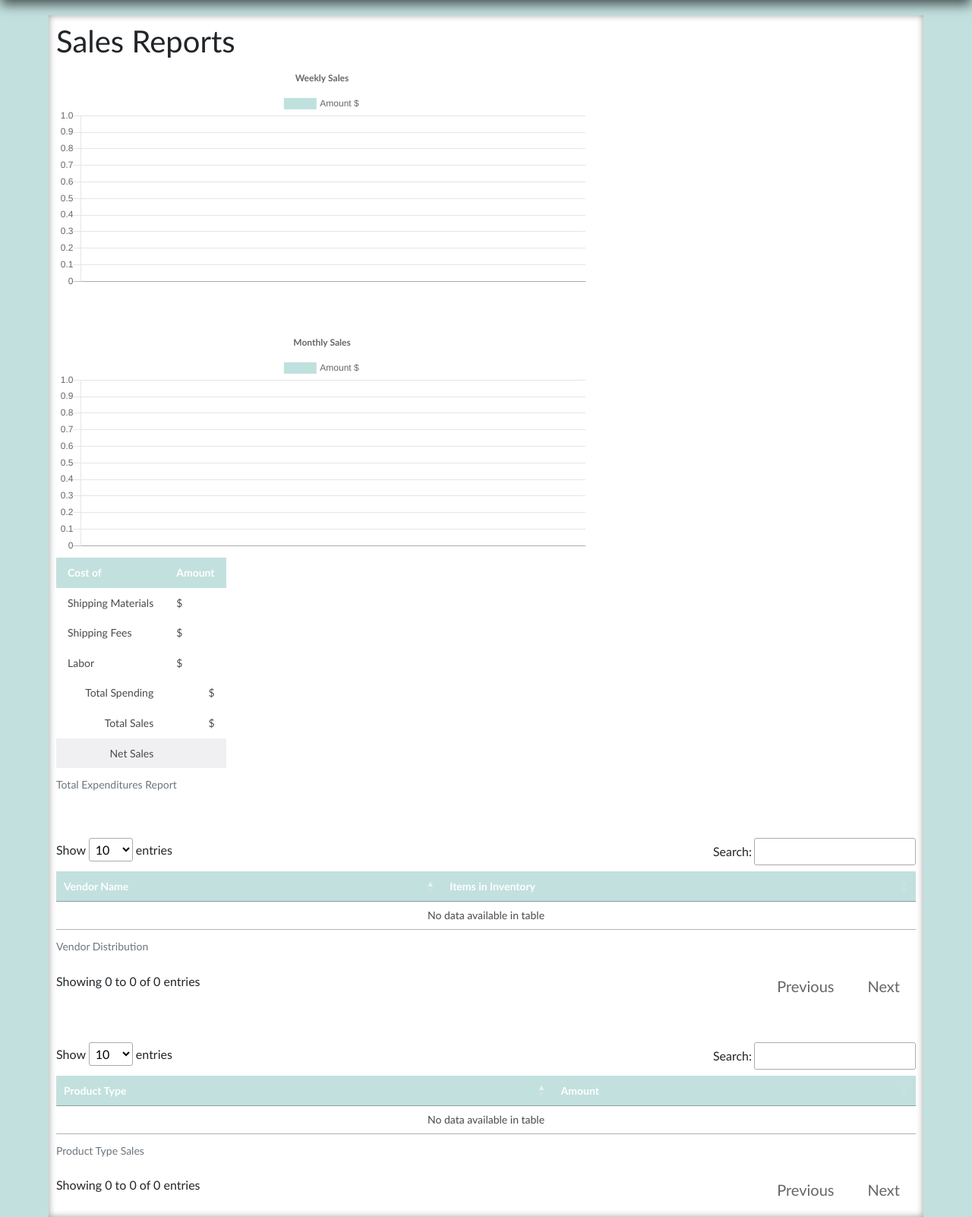
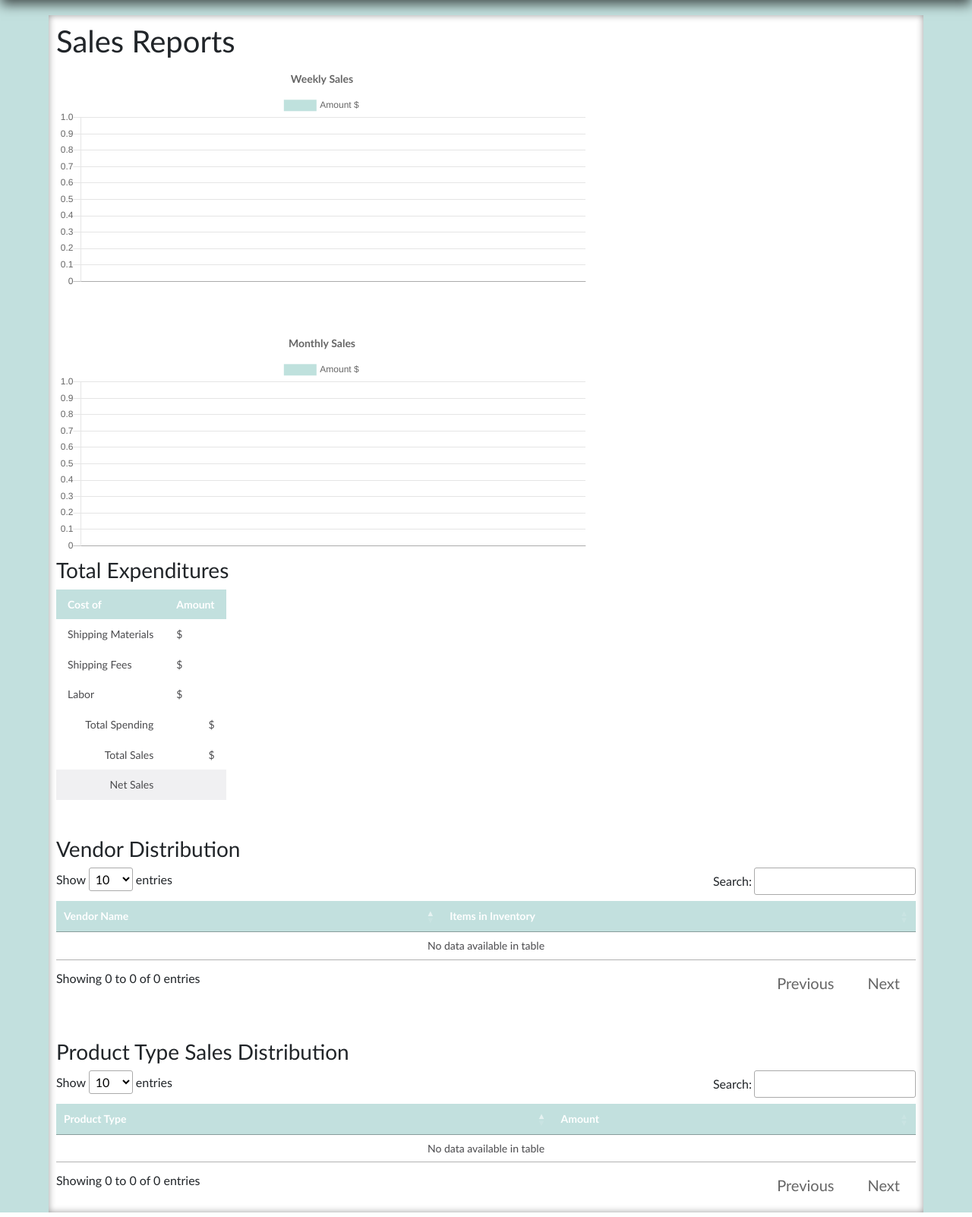
Before and after one commit to CSUF-Computer-Science/super-duper-spork, a Django app: template sporkify/frontend/templates/reports.html in a window 1280 px wide. Shown: the part 200-1802 px from the top of the page at 76% size. Run offline with Django 3.2, Linux system fonts and the light colour scheme; the template is opened without the code that fills it, so the values that code supplies are empty; some libraries are stand-ins or nearby versions.

Commit message:
minor updates

```diff
--- a/sporkify/frontend/templates/reports.html
+++ b/sporkify/frontend/templates/reports.html
@@ -39,6 +39,7 @@
 	  	},
 	    title: {
 	      display: true,
+	      fontSize: 14,
 	      fontFamily: 'Trebuchet MS',
 	      text: 'Weekly Sales'
 	    },
@@ -74,6 +75,7 @@
 	  	},
 	    title: {
 	      display: true,
+	      fontSize: 14,
 	      fontFamily: 'Trebuchet MS',
 	      text: 'Monthly Sales'
 	    },
@@ -83,8 +85,8 @@
 	});
 	</script>
 </div>
+<h3>Total Expenditures</h3>
 <table>
-	<caption>Total Expenditures Report</caption>
 	<thead>
 		<tr>
 			<th scope="col" colspan="2">Cost of</th>
@@ -121,8 +123,8 @@
 	</tfoot>
 </table>
 <br><br>
+<h3>Vendor Distribution</h3>
 <table id="vendorTable" style="width: 100%">
-	<caption>Vendor Distribution</caption>
 	<thead>
 		<tr>
 			<th>Vendor Name</th>
@@ -139,8 +141,8 @@
 	</tbody>
 </table>
 <br><br>
+<h3>Product Type Sales Distribution</h3>
 <table id="productTypeTable" style="width: 100%">
-	<caption>Product Type Sales</caption>
 	<thead>
 		<tr>
 			<th>Product Type</th>
```
